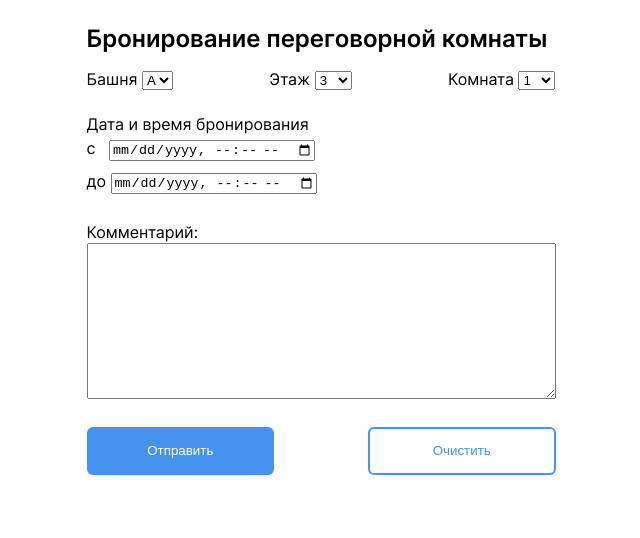
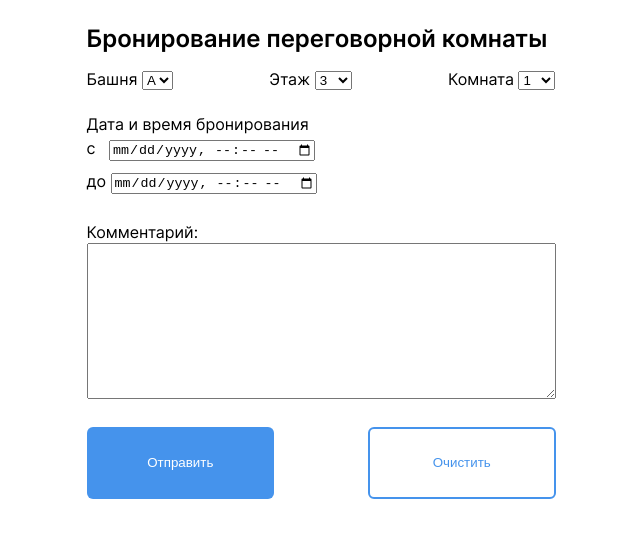
Before and after one commit to zZENNn/VKB2B, a plain HTML site: page index.html in a window 1280 px wide. Shown: the whole page, without its empty margins (319-959 px from the left). Drawn offline with Linux system fonts and the light colour scheme.

Commit message:
сделал кнопки ещё больше, чтобы проверить как это будет выглядеть на смартфоне

```diff
--- a/styles.css
+++ b/styles.css
@@ -37,7 +37,7 @@ h1{
 
 .btn{
     width: 40%;
-    height: 6vh;
+    height: 9vh;
     border-radius: 6px;
     cursor: pointer;
 
```
